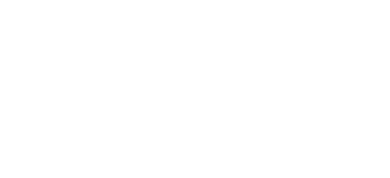
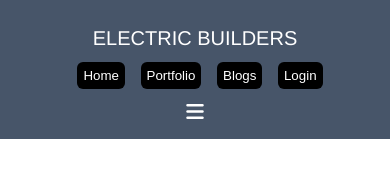
Before and after one commit to SORKARSIFAT/electric-builders, a plain HTML site: page index.html in a window 390 px wide. Drawn offline with Linux system fonts and the light colour scheme.

Commit message:
added nav then now responsive the nav bar

```diff
--- a/index.html
+++ b/index.html
@@ -4,8 +4,27 @@
     <meta charset="UTF-8">
     <meta name="viewport" content="width=device-width, initial-scale=1.0">
     <title>Electric Builders</title>
+    <link rel="stylesheet" href="style.css">
+    <link rel="stylesheet" href="responsive.css">
+<script src="https://kit.fontawesome.com/123aebdc81.js" crossorigin="anonymous"></script>
 </head>
 <body>
+    <header>
+        <!-- navbar starts here -->
+         <nav class="navbar-main">
+           <div class="navbar-container">
+            <div>ELECTRIC BUILDERS</div>
+            <div>
+                <button class="nav-btn">Home</button>
+                <button class="nav-btn">Portfolio</button>
+                <button class="nav-btn">Blogs</button>
+                <button class="nav-btn">Login</button>
+            </div>
+            <div><i class="fa-solid fa-bars"></i></div>
+           </div>
 
+         </nav>
+        <!-- navbar ends here -->
+    </header>
 </body>
 </html>
--- /dev/null
+++ b/responsive.css
@@ -0,0 +1,13 @@
+@media screen and (max-width:800px)  {
+    .navbar-container{
+        flex-direction: column;
+        align-items: center;
+
+     }
+     .navbar-container>div{
+        margin-top: 12px;
+     }
+}
+@media screen and (max-width:500px)  {
+
+}
--- a/style.css
+++ b/style.css
@@ -0,0 +1,37 @@
+*{
+    margin: 0;
+    padding: 0;
+    box-sizing: border-box;
+}
+body{
+    font-family: 'Franklin Gothic Medium', 'Arial Narrow', Arial, sans-serif;
+}
+.navbar-main{
+
+    background-color: rgb(71,85,105);
+
+}
+
+.navbar-container{
+    display: flex;
+    justify-content: space-between;
+    max-width: 1100px;
+    margin: auto;
+    padding: 15px;
+    font-size: 20px;
+    color: white;
+}
+
+.nav-btn{
+    background-color: black;
+    color: white;
+    padding: 6px;
+    border: none;
+    border-radius: 6px;
+    margin-left: 10px;
+
+}
+
+.nav-btn:hover{
+    background: red;
+}
```
